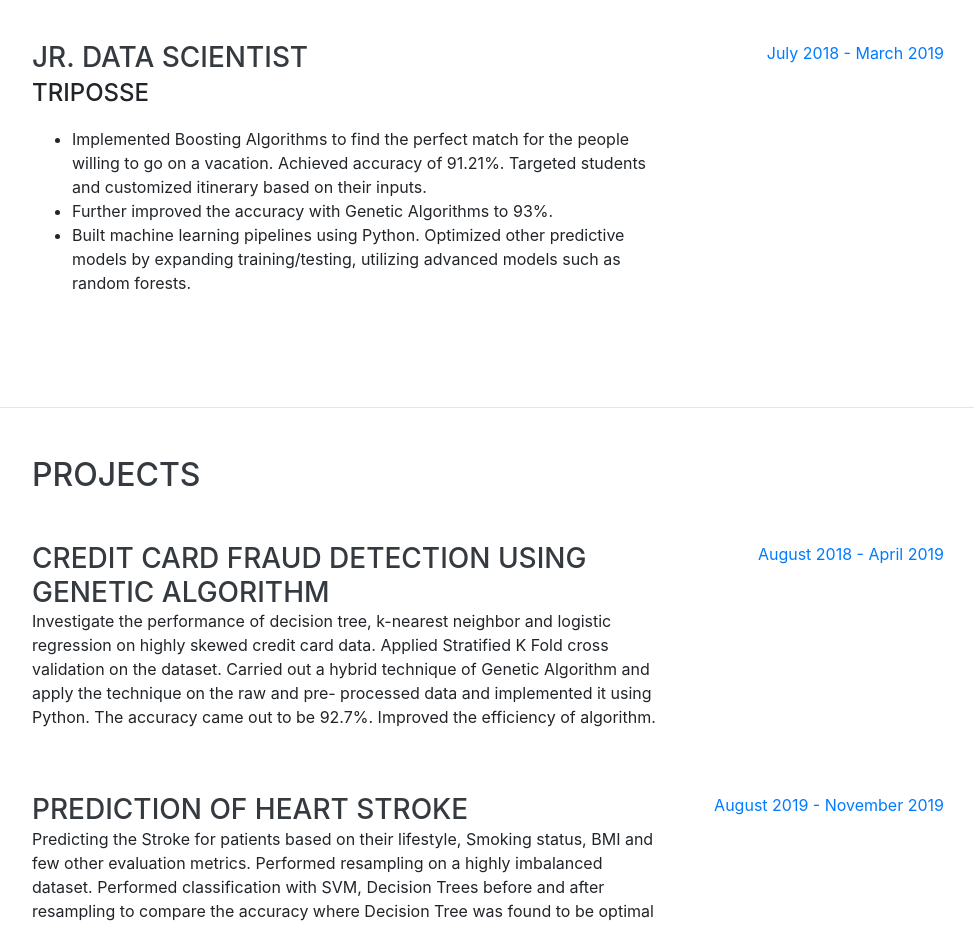
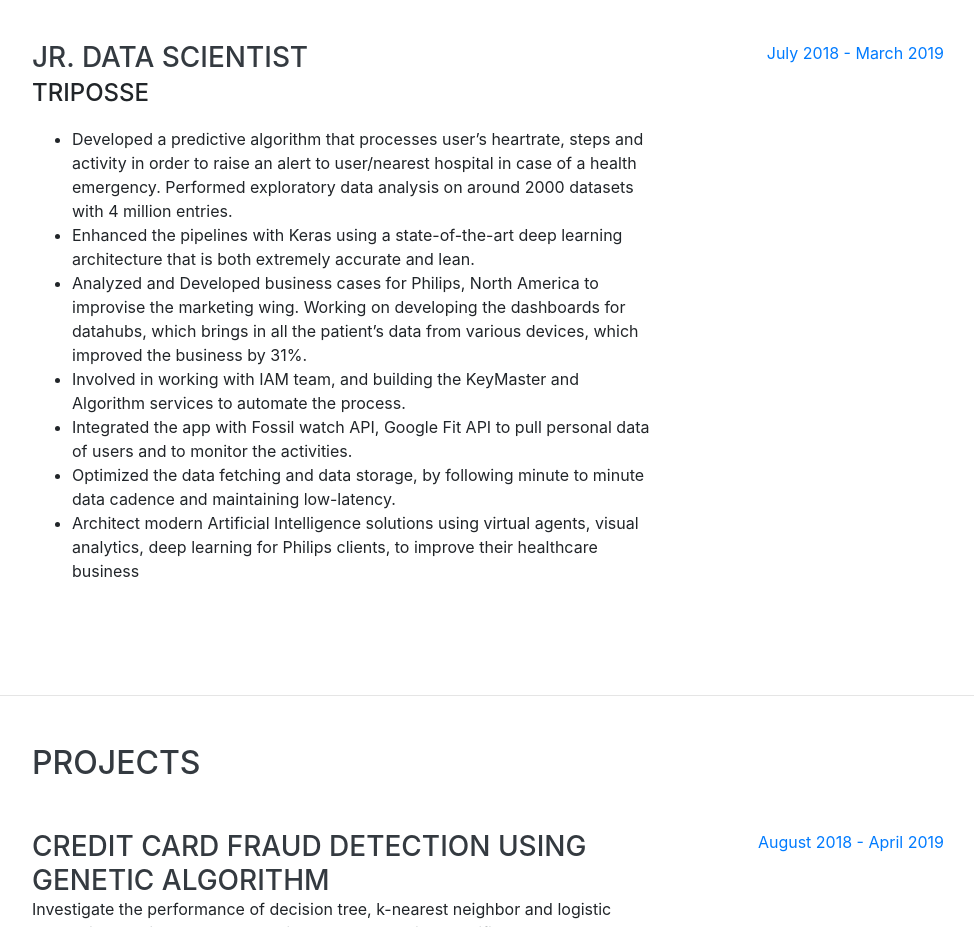
Before and after one commit to AkhilSomalanka7/-AkhilSomalanka7-.github.io, a website with bundled scripts: page index.html in a window 1280 px wide. Shown: the part 1500-2427 px from the top of the page, without its empty margins (288-1262 px from the left). Built offline with nearby package versions, Linux system fonts and the light colour scheme; a web font is replaced by a local one.

Commit message:
Update index.html

```diff
--- a/index.html
+++ b/index.html
@@ -122,13 +122,17 @@ improve their healthcare business </li>
           <div class="resume-content">
             <h3 class="mb-0"> Jr. Data Scientist </h3>
             <div class="subheading mb-3"> Triposse </div>
-	      <ul>
-            <p> <li>  Implemented Boosting Algorithms to find the perfect match for the people willing to go on a vacation. Achieved accuracy of
-		    91.21%. Targeted students and customized itinerary based on their inputs. </li>
-		    <li> Further improved the accuracy with Genetic Algorithms to 93%. </li>
-<li> Built machine learning pipelines using Python. Optimized other predictive models by expanding training/testing, utilizing advanced
-models such as random forests. </li>
-		      </p>
+	       <ul>
+            <p>  <li> Developed a predictive algorithm that processes user’s heartrate, steps and activity in order to raise an alert to user/nearest hospital in case of a health emergency. Performed exploratory data analysis on around 2000 datasets with 4 million entries. </li>
+<li>  Enhanced the pipelines with Keras using a state-of-the-art deep learning architecture that is both extremely accurate and lean. </li>
+<li> Analyzed and Developed business cases for Philips, North America to improvise the marketing wing. Working on developing the dashboards for datahubs, which brings in all the patient’s data from various devices, which improved the business by 31%. </li>
+<li> Involved in working with IAM team, and building the KeyMaster and Algorithm services to automate the process. </li>
+<li> Integrated the app with Fossil watch API, Google Fit API to pull personal data of users and to monitor the activities. </li>
+<li> Optimized the data fetching and data storage, by following minute to minute data cadence and maintaining low-latency. </li>
+<li> Architect modern Artificial Intelligence solutions using virtual agents, visual analytics, deep learning for Philips clients, to
+improve their healthcare business </li>
+
+		     </p>
 		  </ul>
           </div>
           <div class="resume-date text-md-right">
```
